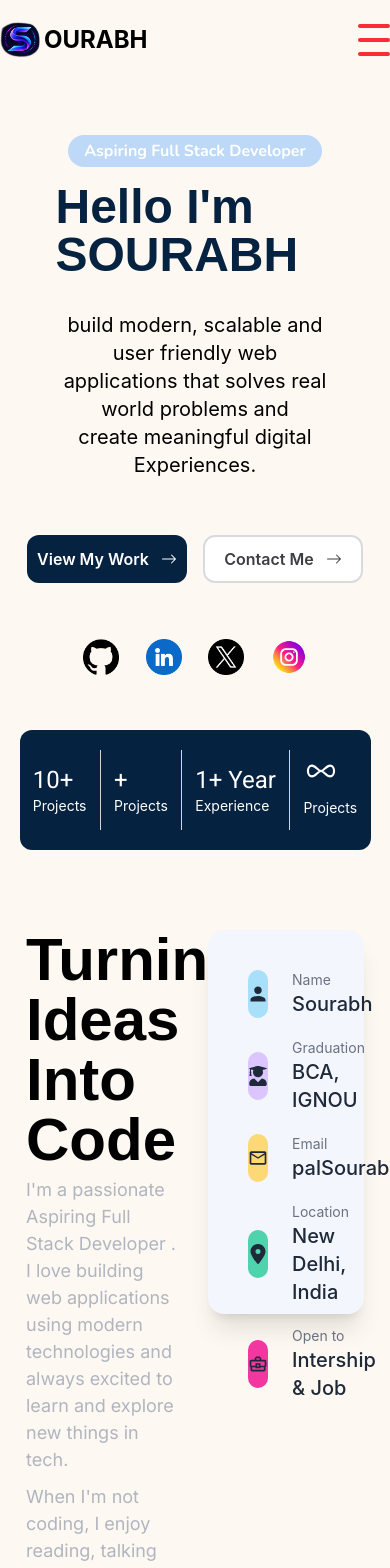
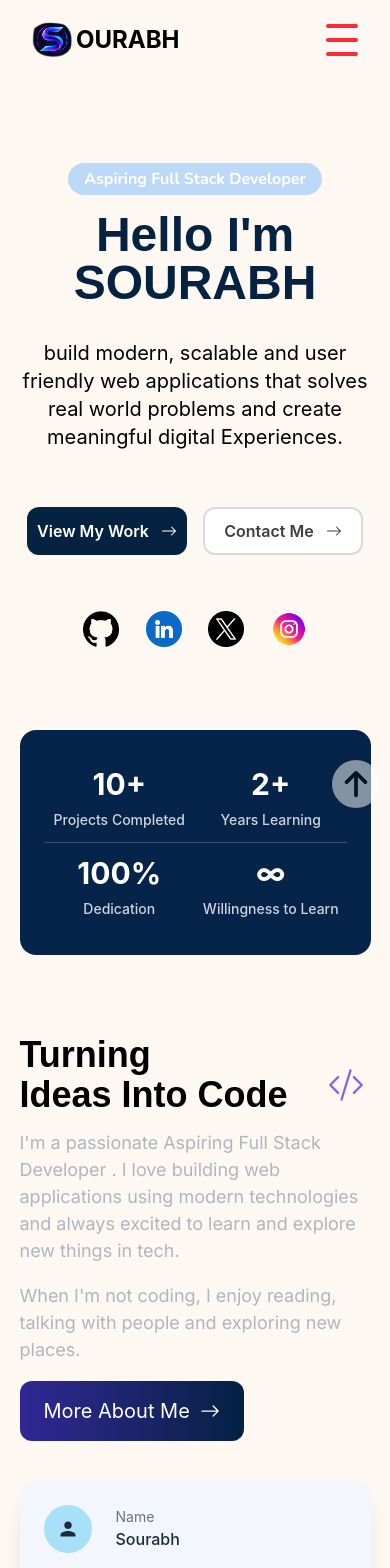
Before and after one commit to SourabhDock/Portfolio, a React (Vite) app: page / in a window 390 px wide. Shown: the top 1568 px of the page. Built offline with nearby package versions, Linux system fonts and the light colour scheme; a web font is replaced by a local one.

Commit message:
Mobile version ready

```diff
--- a/index.html
+++ b/index.html
@@ -7,9 +7,12 @@
   <meta name="viewport" content="width=device-width, initial-scale=1.0" />
   <link rel="preconnect" href="https://fonts.googleapis.com">
   <link rel="preconnect" href="https://fonts.gstatic.com" crossorigin>
+
   <link href="https://fonts.googleapis.com/css2?family=Nunito:ital,wght@0,200..1000;1,200..1000&display=swap"
     rel="stylesheet">
   <title>myportfolio</title>
+
+
 </head>
 
 <body>
--- a/src/components/AboutMe.jsx
+++ b/src/components/AboutMe.jsx
@@ -27,16 +27,16 @@ const AboutMe = () => {
 
 
     return (
-        <div id='About' className='w-screen h-3/6 flex py-20 justify-evenly '>
-            <div className='w-[40%]'>
-                <h2 className='  font-Scoutieu text-6xl font-bold'>Turning  <span className='flex gap-10' > Ideas Into Code <BsCodeSlash className='relative bottom-2' color='#8463EF' /></span> </h2>
+        <div id='About' className='w-screen md:h-3/6 flex flex-col sm:flex-row  py-20 items-center sm:justify-evenly gap-10 '>
+            <div className='w-[90%] sm:w-[40%] flex flex-col gap-2'>
+                <h2 className='  font-Scoutieu text-4xl sm:text-6xl font-bold'>Turning  <span className='flex gap-10' > Ideas Into Code <BsCodeSlash className='relative bottom-2' color='#8463EF' /></span> </h2>
 
                 <p className='text-[#B0B5C0] font-Inter text-[18px] mt-1.5'>I'm a passionate Aspiring Full Stack Developer . I love building web applications using modern technologies and always excited to learn and explore new things in tech.</p>
                 <p className='text-[#B0B5C0] font-Inter text-[18px] my-2.5'>When I'm not coding, I enjoy reading, talking with people and exploring new places.</p>
-                <button className='bg-linear-to-r from-[#312696] to-[#042044] px-6 py-4 rounded-xl text-xl text-white flex items-center justify-between gap-2.5'>More About Me <BsArrowRight /></button>
+                <button className='bg-linear-to-r from-[#312696] to-[#042044] w-fit px-6 py-4 rounded-xl text-xl text-white flex items-center justify-between gap-2.5'>More About Me <BsArrowRight /></button>
             </div>
 
-            <div className="w-[40%] h-96 bg-[#F4F6FD] p-10 shadow-xl rounded-2xl">
+            <div className="sm:w-[40%] w-[90%] h-96 bg-[#F4F6FD] p-6 sm:p-10 shadow-xl rounded-2xl">
                 {Details.map((detail, index) => {
                     const Icon = detail.Icon;
 
@@ -59,7 +59,7 @@ const AboutMe = () => {
                                     {detail.Lable}
                                 </h3>
 
-                                <div className="text-xl font-medium text-gray-800">
+                                <div className="sm:text-xl font-medium text-gray-800">
                                     {detail.Name}
                                 </div>
                             </div>
--- a/src/components/Experience.jsx
+++ b/src/components/Experience.jsx
@@ -25,7 +25,7 @@ function Experience() {
 
             <div
                 key={index}
-                className="relative grid grid-cols-[40px_140px_1fr] gap-x-5 pb-0"
+                className="relative grid grid-cols-[40px_80px_2fr] sm:grid-cols-[40px_140px_1fr] gap-x-3 pb-0 pr-3 "
             >
                 {/* Timeline */}
                 <div className="relative flex justify-center">
@@ -45,15 +45,15 @@ function Experience() {
 
                 {/* Experience Content */}
                 <div>
-                    <h3 className="text-[17px] font-bold text-[#152B55]">
+                    <h3 className="text-[20px] font-bold text-[#152B55]">
                         {experience.Role}
                     </h3>
 
-                    <p className="mt-1 text-[16px] font-semibold text-[#152B55]">
+                    <p className="mt-1 text-[18px] font-semibold text-[#152B55]">
                         {experience.company}
                     </p>
 
-                    <p className="mt-4 mb-4 max-w-2xl text-[14px] leading-6 text-gray-600">
+                    <p className="mt-4 mb-4 max-w-2xl text-[17px] leading-6 text-gray-600">
                         {experience.desc}
                     </p>
                 </div>
@@ -65,12 +65,25 @@ function Experience() {
 
 
     return (
-        <section id='Experience' className='w-full min-h-125  p-20  grid grid-cols-5   rounded-2xl box-border'>
-            <div className='bg-[#F1EBFB] col-span-1 h-full py-16 rounded-tl-2xl rounded-bl-2xl flex flex-col  items-center justify-between'>
-                <div className='bg-[#DDDCFD]  size-25 p-0 flex items-center justify-center rounded-full  ' >
-                    <FaBriefcase size={40} color='#705CF5' />
+        <section id='Experience' className='w-full  p-4 pt-20  sm:p-20  grid grid-cols-1   rounded-2xl box-border'>
+            <div className='bg-[#F1EBFB] col-span-1 h-full  sm:pt-20 sm:pl-20 p-15 gap-2 sm:gap-18  mb-10 flex  items-center rounded-tl-2xl rounded-tr-2xl'>
+
+                <div className='bg-[#DDDCFD] size-22 sm:size-28 p-0 flex items-center justify-center rounded-full  ' >
+                    <FaBriefcase size={35} sm:size={40} color='#705CF5' />
                 </div>
+
                 <div>
+                    <div className='sm:mb-10 ml-4 flex flex-col gap-3 sm:gap-5'>
+                        <span className='px-4 py-2 mb-1 max-w-fit  sm:text-xl bg-[#7D57F3] rounded-4xl text-About-me-box-bg font-Comfortaa' >Experience</span>
+                        <h2 className='font-Roboto text-xl sm:text-3xl font-semibold text-view-my-work' >My Journey</h2>
+                    </div>
+                </div>
+
+            </div>
+
+            <div className='bg-[#F1EBFB] relative col-span-4 flex gap-10 sm:px-20 sm:pb-20 pb-5 h-full rounded-bl-2xl rounded-br-2xl'>
+
+                <div className='hidden relative top-40 sm:block'>
                     <svg xmlns="http://www.w3.org/2000/svg" viewBox="0 0 148 170" width="148" height="170">
                         <g fill="none" stroke="#50638B" strokeWidth="3.2"
                             strokeLinecap="round" strokeLinejoin="round">
@@ -90,17 +103,8 @@ function Experience() {
                     </svg>
 
                 </div>
-            </div>
 
-            <div className='bg-[#F1EBFB] col-span-4 flex flex-col py-15 h-full rounded-tr-2xl rounded-br-2xl'>
-                <div>
-                    <div className='mb-10 ml-4 flex flex-col gap-5'>
-                        <span className='px-4 py-2 mb-1 max-w-fit bg-[#7D57F3] rounded-4xl text-About-me-box-bg font-Comfortaa' >Experience</span>
-                        <h2 className='font-Roboto text-3xl font-semibold text-view-my-work' >My Journey</h2>
-                    </div>
-                </div>
-
-                <div>
+                <div className=''>
                     {experiencelist}
                 </div>
             </div>
--- a/src/components/Footer.jsx
+++ b/src/components/Footer.jsx
@@ -1,12 +1,14 @@
 import React from 'react'
 import { BsBalloonHeartFill } from "react-icons/bs";
+import { FaArrowUp } from "react-icons/fa6";
+
 
 
 
 function Footer() {
     return (
-        <div className='bg-[#021D3D] h-80 w-full box-border'>
-            <div className=''>
+        <div className=' bg-[#021D3D] sm:h-80 w-full   box-border'>
+            <div className='w-full'>
                 <svg xmlns="http://www.w3.org/2000/svg" viewBox="0 0 1440 220">
                     <path fill="#fff" fillOpacity="1"
                         d="M0,192L48,181.3C96,171,192,149,288,149.3C384,
@@ -17,8 +19,8 @@ function Footer() {
                     </path></svg>
             </div>
 
-            <div className='flex  relative justify-between pt-10 px-15 text-About-me-box-bg'>
-                <p>@2026 SOURABH ALL Right are Reserved.</p>
+            <div className='flex sm:flex-row flex-col gap-4 relative justify-between p-10 sm:px-15 text-About-me-box-bg'>
+                <p className='mt-1'>@2026 SOURABH ALL Right are Reserved.</p>
                 <div className=' gap-4 hidden sm:flex'> <a href='#'  >Home</a>
                     <a href='#contact'  >About</a>
                     <a href='#Skills'  >Skills</a>
@@ -28,6 +30,8 @@ function Footer() {
                 <p className='flex'>Made With  <BsBalloonHeartFill size={20} color='red' /> using React and Tailwind Css. </p>
             </div>
 
+            <a href='#top' className='fixed right-2.5 top-[90%] opacity-50 hover:opacity-100  size-12 bg-white rounded-full flex justify-center items-center '><FaArrowUp size={30} color='black' /></a>
+
         </div>
     )
 }
--- a/src/components/HeroSection.jsx
+++ b/src/components/HeroSection.jsx
@@ -4,13 +4,13 @@ import SocialIcon from './SocialIcon'
 
 const HeroSection = () => {
   return (
-    <div className='bg-home-background w-screen h-162.5 flex flex-col justify-evenly items-center px-10'>
+    <div  className='bg-home-background w-screen h-162.5 flex flex-col justify-evenly items-center px-4 sm:px-10'>
 
-            <div className='w-[90%] flex flex-col  items-center justify-center gap-4  '>
+            <div className='w-full sm:w-[90%] flex flex-col  items-center justify-center gap-4  '>
                 <div className='bg-Hello-title py-1 px-4 text-white text-center font-bold font-nunito w-max rounded-2xl'>Aspiring Full Stack Developer</div>
-                <h1 className='font-Scoutieu text-5xl font-semibold text-[#052241]'> <span>Hello I'm</span> SOURABH</h1>
+                <h1 className='font-Scoutieu text-5xl font-semibold text-[#052241] text-center'> <span>Hello I'm</span> SOURABH</h1>
                 <h2 className='font-Roboto text-sm font-semibold text-[#052241]'></h2>
-                <p className='flex flex-col text-center text-xl  '>build modern, scalable and user friendly web <span>applications that solves real world problems and</span> <span>create meaningful digital Experiences.</span></p>
+                <p className='flex flex-col text-center text-xl max-w-2xl '>build modern, scalable and user friendly web applications that solves real world problems and create meaningful digital Experiences.</p>
                 <div className='flex  gap-4 py-10'>
                     <a href='#project' className='w-40 h-12 rounded-xl bg-[#052241] text-white font-semibold flex items-center justify-center gap-3'>View My Work <BsArrowRight /></a>
 
--- a/src/components/Navbar.jsx
+++ b/src/components/Navbar.jsx
@@ -12,10 +12,10 @@ const Navbar = () => {
   }
 
   return (
-    <div className='w-screen h-20 flex items-center justify-between sm:px-20'>
+    <div id='top' className='w-screen h-20 flex items-center justify-between sm:px-20 px-8'>
 
-      <div className='flex items-center gap-1 text-2xl font-bold'><img className='size-10' src={logo} alt="" /> OURABH</div>
-      <div className=' gap-4 hidden sm:flex'> <a href='#'  >Home</a>
+      <div className='flex items-center gap-1 text-2xl font-bold'><img className='size-10' src={logo} alt="" />OURABH</div>
+      <div className=' gap-4 hidden  lg:flex'> <a href='#'  >Home</a>
         <a href='#About'  >About</a>
         <a href='#Skills'  >Skills</a>
         <a href='#Experience'  >Experience</a>
--- a/src/components/ProjectSection.jsx
+++ b/src/components/ProjectSection.jsx
@@ -4,19 +4,20 @@ import portfolio from '../assets/Projects/portfolio.png'
 import Tunewave from '../assets/Projects/TuneWave.png'
 
 
+
 const ProjectSection = () => {
 
   const projects=[
 
-    { Image:'https://i.pinimg.com/1200x/37/8c/34/378c341e44532dd6399d7c8ddc8bde57.jpg', Name:'Health Management System' ,Tech:['Java','Spring Boot', 'MySql', 'React','Tailwind Css'],Desc:'A Complete Health Management with Patient, doctor, appointment, management ,authentication and authorization.'}
-    ,{ Image:Tunewave ,Name:'Music Web app',Tech:['React','Tailwind Css','Java','Spring Boot'],Desc:'Soon Updated'},
-      {Image:portfolio ,Name:'Portfolio',Tech:['React','Tailwind Css'],Desc:'Updated Soon'}
+    { Image:'https://i.pinimg.com/1200x/37/8c/34/378c341e44532dd6399d7c8ddc8bde57.jpg', Name:'Health Management System' ,Tech:['Java','Spring Boot', 'MySql', 'React','Tailwind Css'],Desc:'A Complete Health Management with Patient, doctor, appointment, management ,authentication and authorization.',Link:'https://github.com/SourabhDock/Health-Management-System'}
+    ,{ Image:Tunewave ,Name:'Music Web app',Tech:['React','Tailwind Css','Java','Spring Boot'],Desc:'Soon Updated',Link:'https://github.com/SourabhDock/Health-Management-System'},
+      {Image:portfolio ,Name:'Portfolio',Tech:['React','Tailwind Css'],Desc:'Updated Soon',Link:'https:sourabh.space'}
   ]
 
   const projectList= projects.map((project,index)=>{
 
     return(
-      <ProjectCard key={index} index={index} Image={project.Image} Tech={project.Tech} Desc={project.Desc} />
+      <ProjectCard key={index} index={index} Image={project.Image} Name={project.Name} Tech={project.Tech} Desc={project.Desc} Link={project.Link} />
     )
   })
 
@@ -26,11 +27,11 @@ const ProjectSection = () => {
   return (
 
 
-    <div id='project' className='w-full flex items-center flex-col gap-4  p-20 bg-[#FEEFE0]'>
+    <div id='project' className='w-full flex items-center flex-col gap-4 p-4 pt-20 sm:p-20 bg-[#FEEFE0]'>
       <div className='flex flex-col items-center justify-center gap-3'>
             <div className='bg-[#6E5AEE] py-0.5 px-5 text-xl text-About-me-box-bg text-center font-bold font-nunito w-max rounded-2xl'>My Projects </div>
-            <h1 className='text-6xl font-bold font-Inter text-[#042044]'>Featured Work </h1>
-            <p className='text-[#686c74] text-xl font-Inter'>Here are Some of my recent Projects. Each Project teach something new.</p>
+            <h1 className='text-6xl font-bold font-Inter text-center text-[#042044]'>Featured Work </h1>
+            <p className='text-[#686c74] text-xl text-center font-Inter'>Here are Some of my recent Projects. Each Project teach something new.</p>
 
            </div>
       {projectList}
--- a/src/components/component.jsx
+++ b/src/components/component.jsx
@@ -22,47 +22,41 @@ export const Skill = ({ Link, alt, text }) => {
     )
 }
 
+const stats = [
+  { number: "10+", label: "Projects Completed" },
+  { number: "2+", label: "Years Learning" },
+  { number: "100%", label: "Dedication" },
+  { number: "∞", label: "Willingness to Learn" },
+];
+
+
+
 export const Show = () => {
 
     return (
-        <div className='w-screen flex justify-center'>
-            <div className='bg-[#052241] flex items-center justify-evenly w-[90%] max-w-[90%] h-30  rounded-xl'>
-                <div className='border-1-0'>
-                    <div className='font-Roboto text-2xl text-white'>10+</div>
-                    <h3 className='text-sm text-white'>Projects</h3>
+       <section className="w-[90%] bg-[#06244a] px-6 py-6 rounded-2xl">
+      <div className="mx-auto grid max-w-7xl grid-cols-2 md:grid-cols-4">
 
-                </div>
+        {stats.map((item, index) => (
+          <div
+            key={item.label}
+            className={`flex flex-col items-center justify-center py-3
+              ${index !== 0 ? "md:border-l md:border-white/20" : ""}
+              ${index === 2 ? "border-t border-white/20 md:border-t-0" : ""}
+              ${index === 3 ? "border-t border-white/20 md:border-t-0" : ""}
+            `}
+          >
+            <span className="text-3xl font-bold text-white md:text-4xl">
+              {item.number}
+            </span>
 
-                <div className="w-px h-20 bg-gray-300"></div>
+            <span className="mt-2 text-sm font-medium text-white/80 md:text-base">
+              {item.label}
+            </span>
+          </div>
+        ))}
 
-                <div>
-                    <div className='font-Roboto text-2xl text-white'>+</div>
-                    <h3 className='text-sm text-white'>Projects</h3>
-
-                </div>
-                <div className="w-px h-20 bg-gray-300"></div>
-                <div>
-                    <div className='font-Roboto text-2xl text-white'>1+ Year</div>
-                    <h3 className='text-sm text-white'>Experience</h3>
-
-                </div>
-                <div className="w-px h-20 bg-gray-300"></div>
-                <div>
-                    <div className='font-Roboto h size-9 text-white'><svg xmlns="http://www.w3.org/2000/svg" viewBox="0 0 100 50">
-                        <path
-                            d="M25 10C10 10 10 40 25 40C35 40 42 25 50 25C58 25 65 40 75 40C90 40 90 10 75 10C65 10 58 25 50 25C42 25 35 10 25 10Z"
-                            fill="none"
-                            stroke="#FFFFFF"
-                            strokeWidth="6"
-                            strokeLinecap="round"
-                            strokeLinejoin="round"
-                        />
-                    </svg></div>
-                    <h3 className='text-sm text-white'>Projects</h3>
-
-                </div>
-
-            </div>
-        </div>
+      </div>
+    </section>
     )
 }
```
Also changed, not shown: src/components/Contactus.jsx (+8 -8 lines), src/components/ProjectCard.jsx (+4 -6 lines), src/components/Skills.jsx (+5 -5 lines), src/components/Support.jsx (+5 -5 lines).
